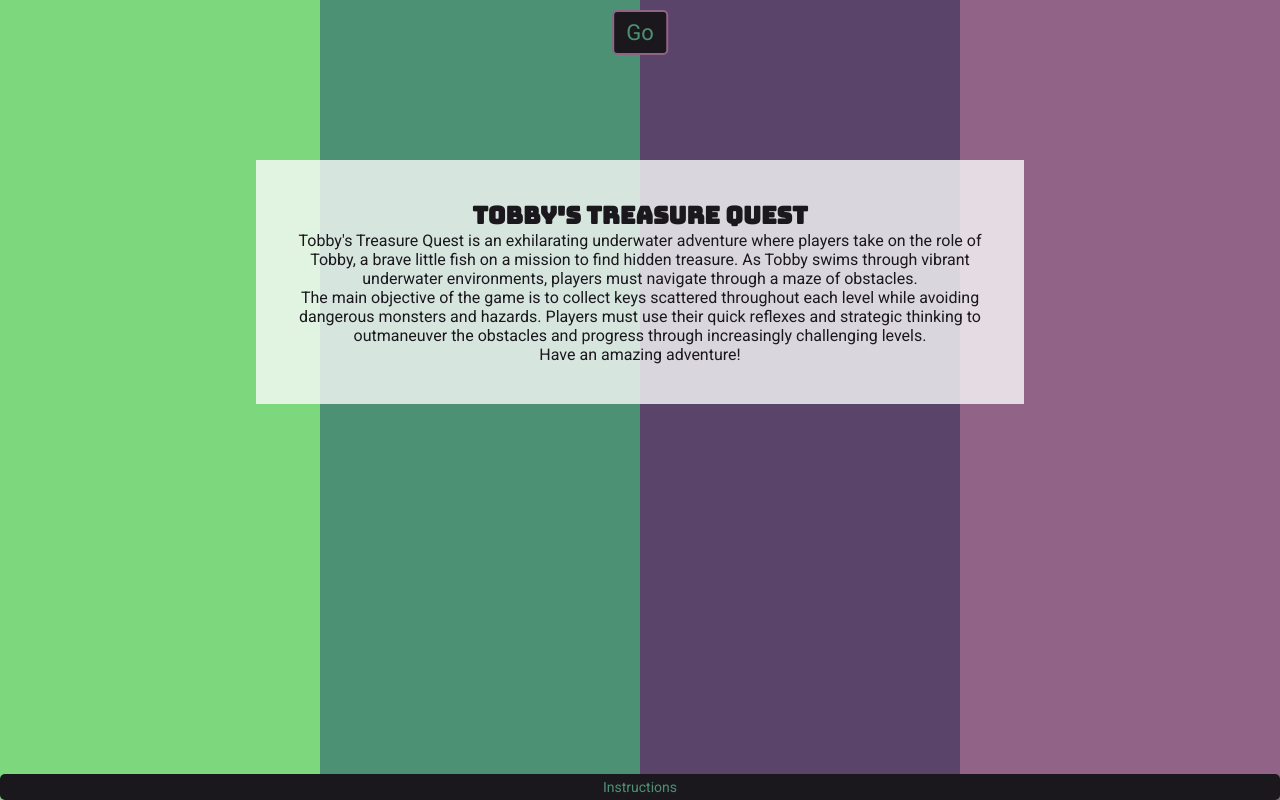
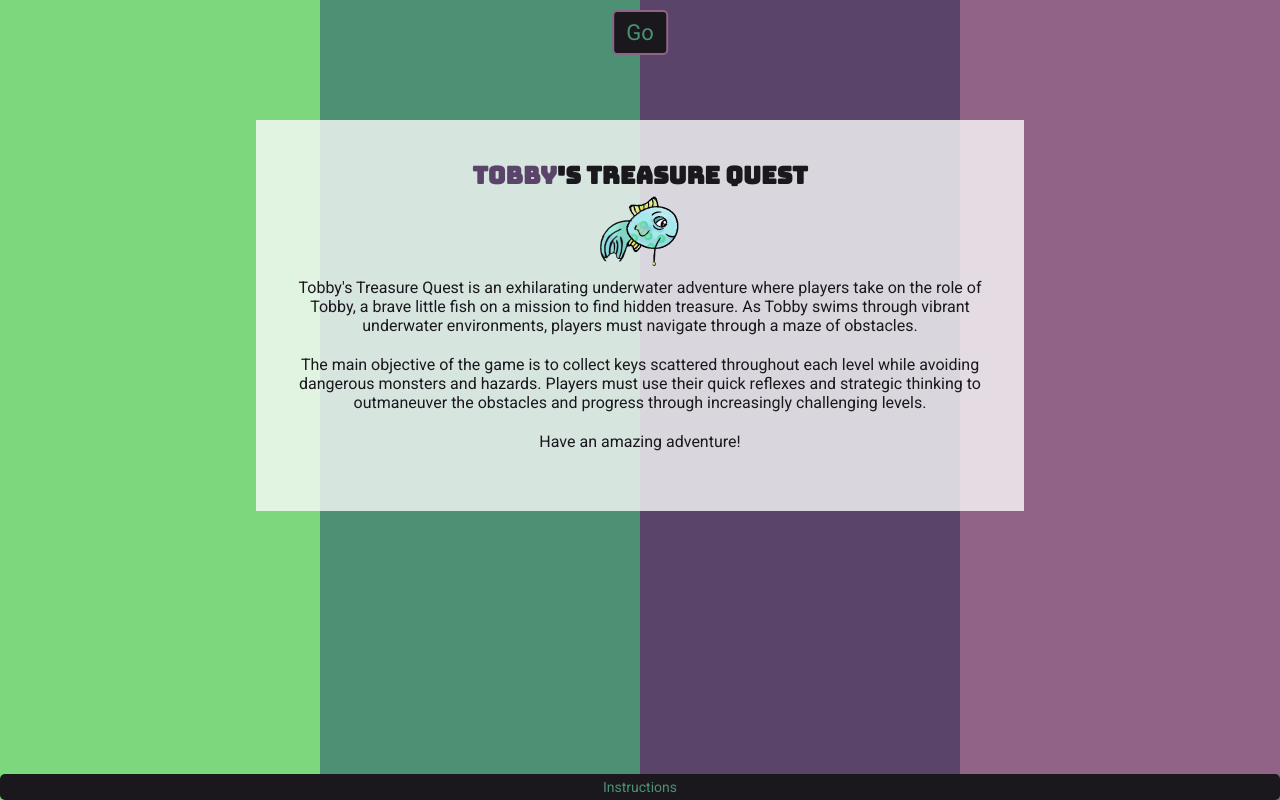
Before and after one commit to Lu-Smith/obstacle-jumping-game-vue, a Vue app: page / in a window 1280 px wide. Both pictures are taken after a click on the button "Start Game". Built offline with nearby package versions, Linux system fonts and the light colour scheme; a web font is replaced by a local one.

Commit message:
Updated Game.vue

```diff
--- a/src/components/Game.vue
+++ b/src/components/Game.vue
@@ -8,7 +8,8 @@
         @click="pauseGame">Pause</button>
 
         <div v-if="!gameRunning && deltaTime === 0" class="gameDescription">
-            <h2>Tobby's Treasure Quest</h2>
+            <h2><span>Tobby</span>'s Treasure Quest</h2>
+            <img src="../assets//images/fish.png" alt="fish">
             <p>Tobby's Treasure Quest is an exhilarating underwater adventure where players take on the role of Tobby, a brave little fish on a mission to find hidden treasure. As Tobby swims through vibrant underwater environments, players must navigate through a maze of obstacles.</p>
             <p>The main objective of the game is to collect keys scattered throughout each level while avoiding dangerous monsters and hazards. Players must use their quick reflexes and strategic thinking to outmaneuver the obstacles and progress through increasingly challenging levels.</p>
             <p>Have an amazing adventure!</p>
@@ -117,15 +118,27 @@
 
     .gameDescription {
         position: relative;
-        margin: 10vh auto;
-        margin-top: 20vh;
+        margin: 0 auto;
+        margin-top: 15vh;
         text-align: center;
         max-width: 60vw;
         background-color: rgba(250, 250, 250, 0.8);
         padding: 40px;
 
+        h2 {
+            span {
+                color: $secondary-color;
+            }
+        }
+
+        img {
+            width: 100px;
+            height: auto;
+        }
+
         p {
             font-family: "Roboto", sans-serif;
+            margin-bottom: 20px;
         }
     }
 
```
